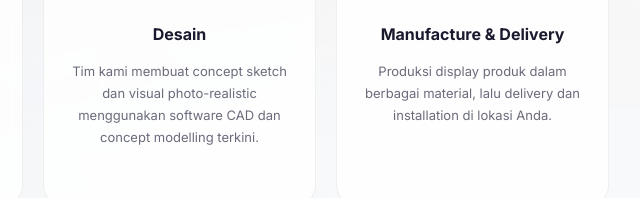
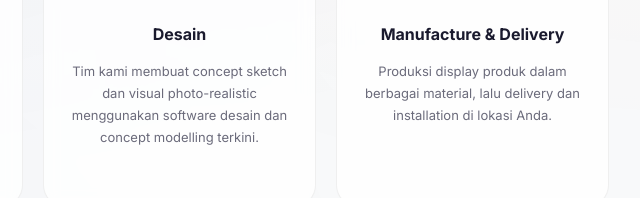
Before and after one commit to anyt50693-source/mitrakreasiadvertising, a plain HTML site: page index.html in a window 1280 px wide. Shown: the part 3964-4162 px from the top of the page, 314-954 px from the left. Drawn offline with nearby package versions, Linux system fonts and the light colour scheme.

Commit message:
fix: software CAD → software desain

```diff
--- a/index.html
+++ b/index.html
@@ -368,7 +368,7 @@
                         <svg width="28" height="28" viewBox="0 0 24 24" fill="none" stroke="currentColor" stroke-width="1.5"><path d="M12 19l7-7 3 3-7 7-3-3z"/><path d="M18 13l-1.5-7.5L2 2l3.5 14.5L13 18l5-5z"/><path d="M2 2l7.586 7.586"/><circle cx="11" cy="11" r="2"/></svg>
                     </div>
                     <h3>Desain</h3>
-                    <p>Tim kami membuat concept sketch dan visual photo-realistic menggunakan software CAD dan concept modelling terkini.</p>
+                    <p>Tim kami membuat concept sketch dan visual photo-realistic menggunakan software desain dan concept modelling terkini.</p>
                 </div>
                 <div class="process-step">
                     <div class="step-number">03</div>
```
